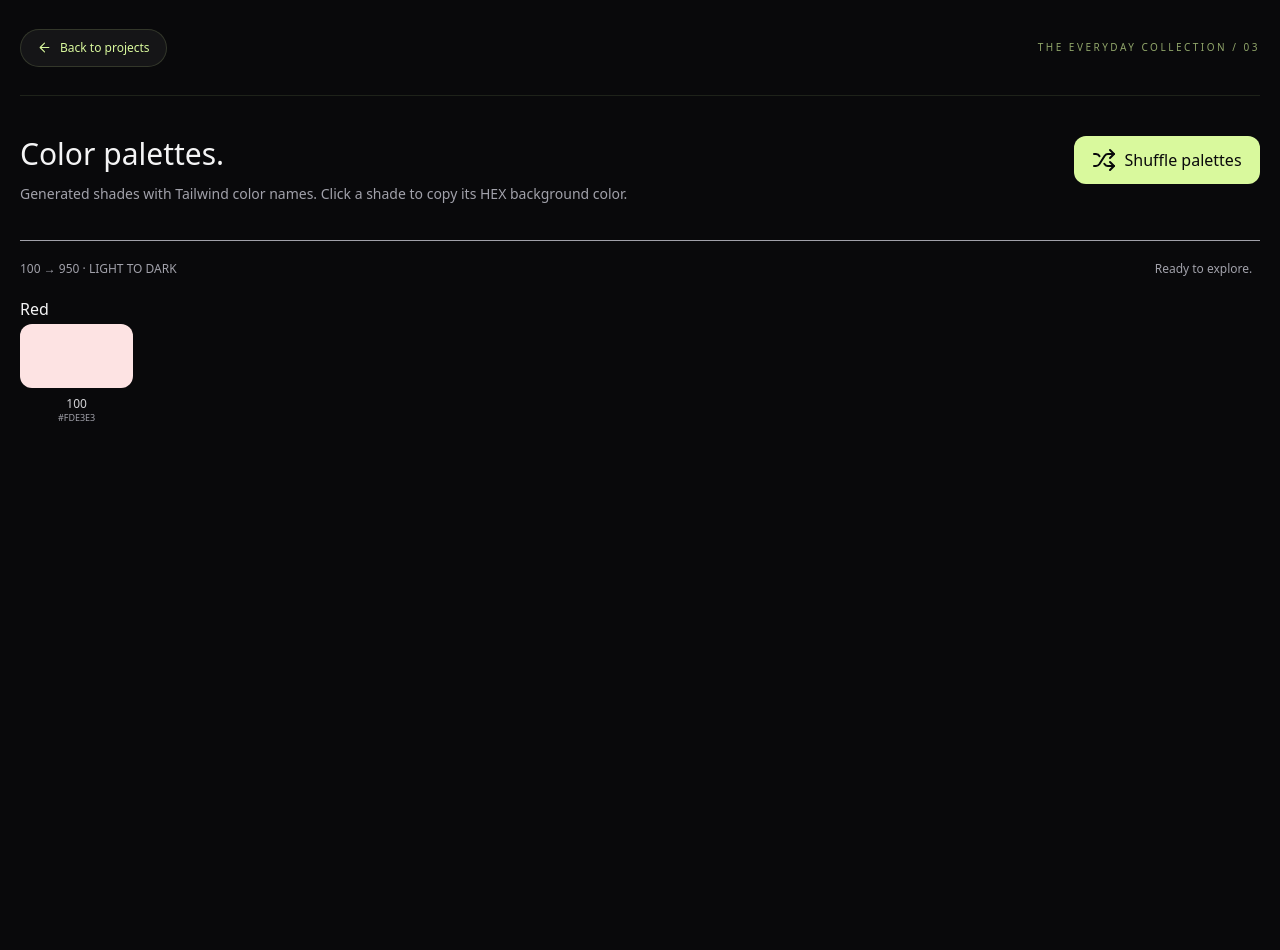
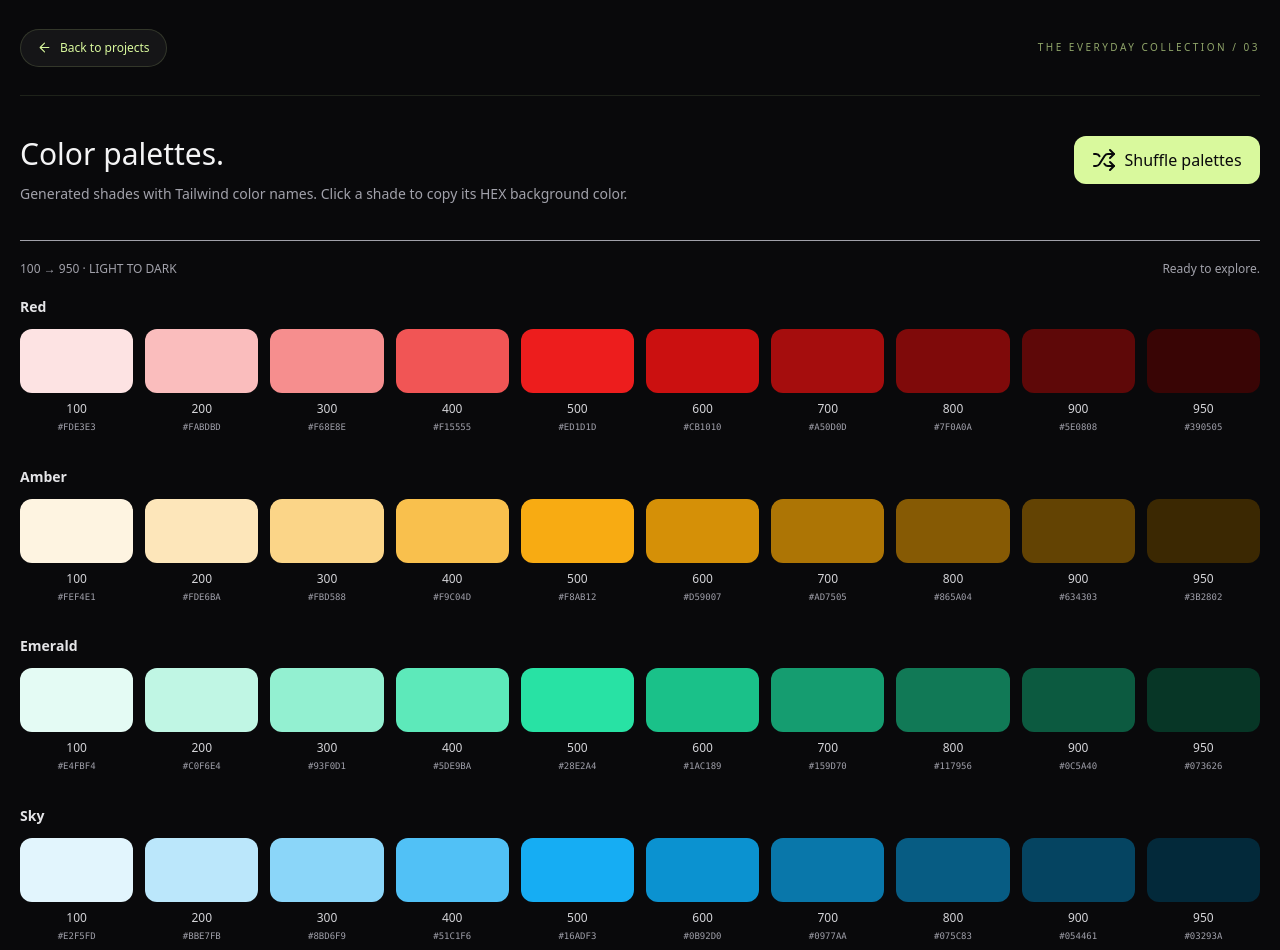
Before and after one commit to nandinerdene040300-stack/dom, a plain HTML site: page color-generator/index.html in a window 1280 px wide. Shown: the top 950 px of the page. Before the commit the page ends 800 px from the top, so only its background shows below. Drawn offline with nearby package versions, Linux system fonts and the light colour scheme.

Commit message:
color-duussan

```diff
--- a/color-generator/index.html
+++ b/color-generator/index.html
@@ -25,13 +25,13 @@
         <span class="text-[10px] font-medium uppercase tracking-[2.5px] text-[#d9f99d]/65">The everyday collection / 03</span>
       </header>
 
-      <div class="flex items-start justify-start pt-10 flex-col">
+      <div class="flex items-start justify-between pt-10 flex-col">
         <div class="w-310 h-26 flex gap-[434px]">
           <div class="w-155 h-[65px]">
             <div class="text-[#F4F4F5] text-3xl pb-3">Color palettes.</div>
             <div class="text-[#A1A1AA] text-sm pb-[39px]">Generated shades with Tailwind color names. Click a shade to copy its HEX background color.</div>
           </div>
-          <button class="w-[186px] h-12 bg-[#D9F99D] flex justify-center items-center rounded-xl gap-2 text-[#09090B] active:scale-90 translate duration-300 ease-in">
+          <button id="shuffle-colors" type="button" class="w-[186px] h-12 bg-[#D9F99D] flex justify-center items-center rounded-xl gap-2 text-[#09090B] active:scale-90 translate duration-300 ease-in">
             <div>
               <svg
                 xmlns="http://www.w3.org/2000/svg"
@@ -56,22 +56,12 @@
           </button>
         </div>
         <div class="border-solid border-[#A1A1AA] w-310 border-t"></div>
-        <div class="text-[#A1A1AA] text-xs flex justify-between pt-5 gap-[978px]">
-          <div>100 → 950 · LIGHT TO DARK</div>
-          <div>Ready to explore.</div>
+        <div class="text-[#A1A1AA] w-full text-xs flex justify-between items-center pt-5 ">
+          <span>100 → 950 · LIGHT TO DARK</span>
+          <span id="status">Ready to explore.</span>
         </div>
       </div>
-      <div class="space-y-7 mt-5">
-        <div class="">
-          <h4>Red</h4>
-          <div class="text-sm text-white flex gap-3">
-            <div class="h-[107px] flex justify-center items-center flex-col">
-              <div class="w-[113.2px] h-16 rounded-xl bg-[#FDE3E3]"></div>
-              <div class="text-[#D4D4D8] text-xs pt-2">100</div>
-              <div class="text-[#A1A1AA] text-[9px]">#FDE3E3</div>
-            </div>
-          </div>
-        </div>
+      <div id="colors" class="space-y-7 mt-5">
       </div>
     </div>
   </body>
--- a/color-generator/index.js
+++ b/color-generator/index.js
@@ -0,0 +1,99 @@
+const colors = document.getElementById("colors");
+const shufflePlates = document.getElementById("shuffle-colors");
+const statusElement = document.getElementById("status");
+
+const lightness = [94, 86, 76, 64, 52, 43, 35, 27, 20, 12];
+const shades = [100, 200, 300, 400, 500, 600, 700, 800, 900, 950];
+
+const families = [
+  { name: "red", hue: 0, saturation: 85 },
+  { name: "lime", hue: 82, saturation: 76 },
+  { name: "sky", hue: 199, saturation: 90 },
+  { name: "gray", hue: 220, saturation: 9 },
+  { name: "zinc", hue: 240, saturation: 5 },
+  { name: "stone", hue: 30, saturation: 6 },
+  { name: "teal", hue: 174, saturation: 72 },
+  { name: "cyan", hue: 189, saturation: 86 },
+  { name: "blue", hue: 217, saturation: 88 },
+  { name: "pink", hue: 330, saturation: 80 },
+  { name: "rose", hue: 347, saturation: 86 },
+  { name: "neutral", hue: 0, saturation: 0 },
+  { name: "amber", hue: 40, saturation: 94 },
+  { name: "orange", hue: 25, saturation: 92 },
+  { name: "yellow", hue: 52, saturation: 90 },
+  { name: "green", hue: 142, saturation: 68 },
+  { name: "slate", hue: 215, saturation: 20 },
+  { name: "indigo", hue: 239, saturation: 80 },
+  { name: "violet", hue: 258, saturation: 84 },
+  { name: "purple", hue: 271, saturation: 82 },
+  { name: "emerald", hue: 160, saturation: 76 },
+  { name: "fuchsia", hue: 292, saturation: 82 },
+];
+const hslToHex = ({ hue, saturation, lightness }) => {
+  const l = lightness / 100;
+  const s = saturation / 100;
+  const amplitude = s * Math.min(l, 1 - l);
+
+  const channel = (offset) => {
+    const position = (offset + hue / 30) % 12;
+    const value = l - amplitude * Math.max(-1, Math.min(position - 3, 9 - position, 1));
+    return Math.round(255 * value)
+      .toString(16)
+      .padStart(2, "0");
+  };
+
+  return `#${channel(0)}${channel(8)}${channel(4)}`.toUpperCase();
+};
+
+
+
+let selectedFamilies = ["red", "amber", "emerald", "sky", "violet", "pink"].map((name) => families.find((family) => name === family.name));
+const renderColors = () => {
+  colors.innerHTML = "";
+  selectedFamilies.forEach(({ hue, saturation, name }) => {
+    const colorButtons = shades
+      .map((shade, index) => {
+        const hex = hslToHex({ hue, saturation, lightness: lightness[index] });
+
+        return `<button type="button" data-hex="${hex}" class=" group min-w-0 cursor-pointer rounded-xl text-center">
+  <span style="background-color: ${hex}" class="block h-16 rounded-xl transition group-hover:-translate-y-[6px]"></span>
+  <span class="mt-2 block text-xs font-medium tabular-nums text-zinc-300">${shade}</span>
+  <span class="mt-1 block pb-1 font-mono text-[9px] text-zinc-400">${hex}</span>
+</button>`;
+      })
+      .join("");
+
+    const template = `
+    <div>
+  <h2 class="mb-3 text-sm font-semibold capitalize text-zinc-200">${name}</h2>
+  <div class="grid grid-cols-5 gap-2 sm:gap-3 lg:grid-cols-10">
+       ${colorButtons}
+  </div>
+</div>`;
+    colors.innerHTML += template;
+  });
+};
+
+colors.addEventListener("click", (event) => {
+  const button = event.target.closest("button[data-hex]");
+  if (!button) return;
+  navigator.clipboard.writeText(button.dataset.hex);
+  statusElement.textContent = `${button.dataset.hex} is copied`;
+  setTimeout(() => {
+    statusElement.textContent = "6 palettes · 60 shades. Click to copy a HEX background color.";
+  }, 1500);
+});
+
+shufflePlates.addEventListener("click", () => {
+  const remaining = [...families];
+  selectedFamilies = [];
+  for (let i = 0; i < 6; i++) {
+    const randomIndex = Math.floor(Math.random() * remaining.length);
+    selectedFamilies.push(remaining[randomIndex]);
+    remaining.splice(randomIndex, 1);
+  }
+  statusElement.textContent = "6 palettes · 60 shades. Click to copy a HEX background color.";
+
+  renderColors();
+});
+renderColors();
```
